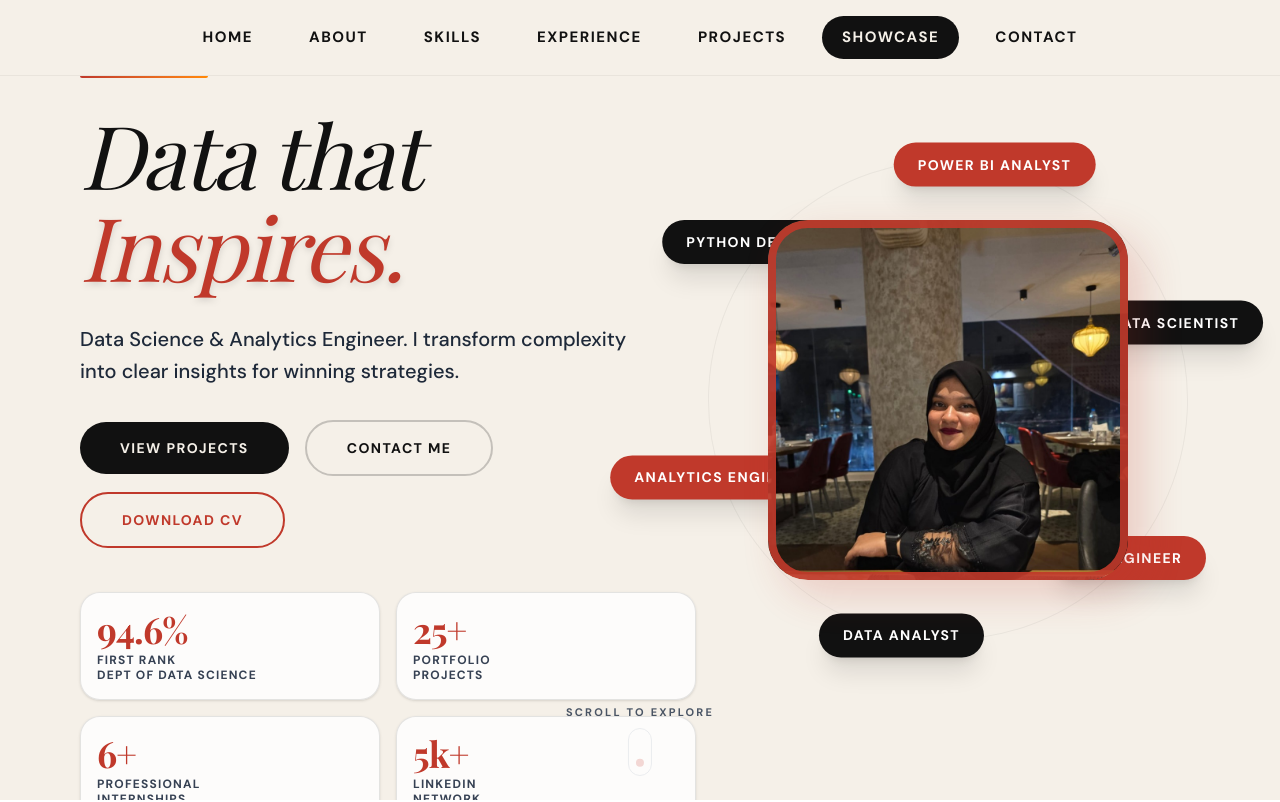
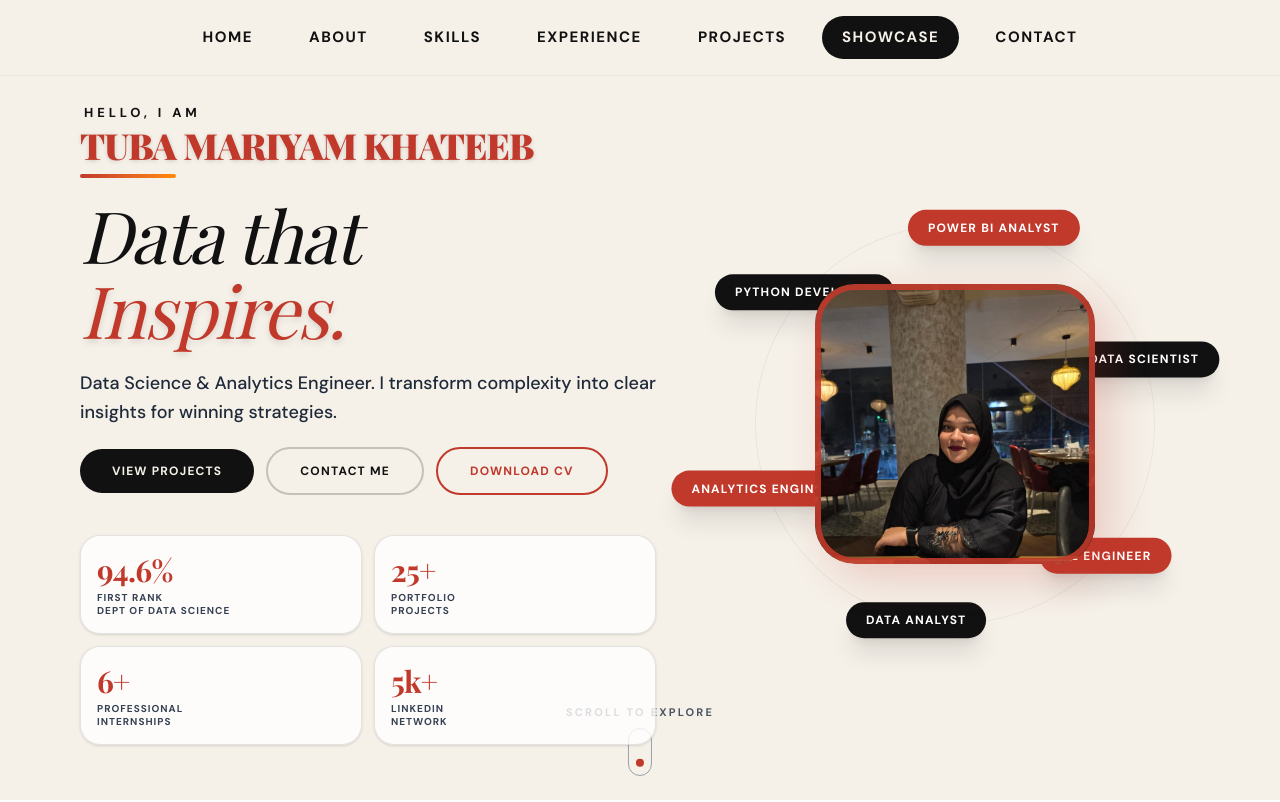
Before and after one commit to khateebtuba04/portfolio-2026, a Next.js app: page / in a window 1280 px wide. Shown: the top 802 px of the page. Built offline with nearby package versions, Linux system fonts and the light colour scheme.

Commit message:
Fix hero section vertical chopping on short laptops

```diff
--- a/src/components/Hero.tsx
+++ b/src/components/Hero.tsx
@@ -63,25 +63,25 @@ export default function Hero() {
   return (
     <section
       id="home"
-      className="relative w-full min-h-screen lg:h-screen overflow-hidden bg-[#f5f0e8] box-border px-5 sm:px-8 lg:px-[80px] flex items-center"
+      className="relative w-full min-h-screen bg-[#f5f0e8] box-border px-5 sm:px-8 lg:px-[80px] flex items-center overflow-hidden"
     >
-      <div className="w-full max-w-[1500px] mx-auto grid grid-cols-1 lg:grid-cols-[55fr_45fr] items-center pt-28 pb-16 lg:py-0 gap-16 lg:gap-0">
+      <div className="w-full max-w-[1500px] mx-auto grid grid-cols-1 lg:grid-cols-[55fr_45fr] items-center pt-32 pb-16 lg:pt-24 lg:pb-12 gap-12 lg:gap-8">
 
         {/* Left Column: Text & Stats */}
-        <div className="w-full flex flex-col justify-center gap-4 xl:gap-5 relative z-10">
+        <div className="w-full flex flex-col justify-center gap-3 lg:gap-4 relative z-10">
 
           {/* Beautiful Premium Name Animation */}
-          <div className="self-start flex flex-col mb-1 xl:mb-2 mt-4 lg:mt-0">
+          <div className="self-start flex flex-col mb-1">
             <motion.div
               initial={{ opacity: 0, y: 20 }}
               animate={{ opacity: 1, y: 0 }}
               transition={{ duration: 1, ease: "easeOut" }}
               className="flex flex-col"
             >
-              <span className="text-[11px] md:text-[14px] uppercase tracking-[0.3em] text-ink-black font-bold mb-2 ml-1">
+              <span className="text-[11px] md:text-[13px] uppercase tracking-[0.3em] text-ink-black font-bold mb-1 ml-1">
                 Hello, I am
               </span>
-              <h2 className="text-2xl sm:text-4xl md:text-5xl lg:text-4xl xl:text-5xl 2xl:text-[3.5rem] leading-[1.1] font-extrabold text-tomato-jam tracking-tight uppercase drop-shadow-sm">
+              <h2 className="text-2xl sm:text-4xl lg:text-3xl xl:text-4xl 2xl:text-[3rem] leading-[1.1] font-extrabold text-tomato-jam tracking-tight uppercase drop-shadow-sm">
                 Tuba Mariyam Khateeb
               </h2>
             </motion.div>
@@ -91,16 +91,16 @@ export default function Hero() {
               initial={{ scaleX: 0, opacity: 0 }}
               animate={{ scaleX: 1, opacity: 1 }}
               transition={{ delay: 0.4, duration: 1.5, ease: "easeInOut" }}
-              className="h-[4px] bg-gradient-to-r from-tomato-jam to-orange-400 w-24 sm:w-32 origin-left mt-3 xl:mt-4 rounded-full"
+              className="h-[4px] bg-gradient-to-r from-tomato-jam to-orange-400 w-24 origin-left mt-2 rounded-full"
             />
           </div>
 
-          <div className="flex flex-col mt-1">
+          <div className="flex flex-col">
             <motion.h1
               initial={{ opacity: 0, y: 20 }}
               animate={{ opacity: 1, y: 0 }}
               transition={{ delay: 0.1 }}
-              className="text-5xl sm:text-6xl md:text-[5.5rem] lg:text-6xl xl:text-[5.5rem] 2xl:text-[7.5rem] font-shrikhand text-[#111111] leading-[1] tracking-tight italic"
+              className="text-5xl sm:text-6xl lg:text-6xl xl:text-[4.5rem] 2xl:text-[6.5rem] font-shrikhand text-[#111111] leading-[1] tracking-tight italic"
             >
               Data that
             </motion.h1>
@@ -109,7 +109,7 @@ export default function Hero() {
               initial={{ opacity: 0, y: 20 }}
               animate={{ opacity: 1, y: 0 }}
               transition={{ delay: 0.2 }}
-              className="text-5xl sm:text-6xl md:text-[5.5rem] lg:text-6xl xl:text-[5.5rem] 2xl:text-[7.5rem] font-shrikhand text-[#c0392b] leading-[1.1] italic tracking-tight drop-shadow-md"
+              className="text-5xl sm:text-6xl lg:text-6xl xl:text-[4.5rem] 2xl:text-[6.5rem] font-shrikhand text-[#c0392b] leading-[1.1] italic tracking-tight drop-shadow-md"
             >
               Inspires.
             </motion.h1>
@@ -119,7 +119,7 @@ export default function Hero() {
             initial={{ opacity: 0, y: 20 }}
             animate={{ opacity: 1, y: 0 }}
             transition={{ delay: 0.3 }}
-            className="text-sm sm:text-base lg:text-sm xl:text-xl text-gray-800 max-w-xl font-medium leading-relaxed mt-2"
+            className="text-sm sm:text-base lg:text-sm xl:text-lg text-gray-800 max-w-xl font-medium leading-relaxed mt-1"
           >
             Data Science & Analytics Engineer. I transform complexity into clear insights for winning strategies.
           </motion.p>
@@ -128,15 +128,15 @@ export default function Hero() {
             initial={{ opacity: 0, y: 20 }}
             animate={{ opacity: 1, y: 0 }}
             transition={{ delay: 0.4 }}
-            className="flex flex-wrap items-center gap-2 xl:gap-4 mt-2 xl:mt-3"
+            className="flex flex-wrap items-center gap-2 xl:gap-3 mt-1"
           >
-            <a href="#projects" className="px-5 py-3 sm:px-8 sm:py-4 lg:px-6 lg:py-3 xl:px-10 xl:py-4 bg-[#111111] text-[#f5f0e8] rounded-full text-[11px] sm:text-[13px] lg:text-[11px] xl:text-sm font-bold tracking-widest uppercase transition-transform hover:-translate-y-1 hover:shadow-lg text-center flex-1 sm:flex-none">
+            <a href="#projects" className="px-5 py-3 xl:px-8 xl:py-3.5 bg-[#111111] text-[#f5f0e8] rounded-full text-[11px] xl:text-xs font-bold tracking-widest uppercase transition-transform hover:-translate-y-1 hover:shadow-lg text-center flex-1 sm:flex-none">
               View Projects
             </a>
-            <a href="#contact" className="px-5 py-3 sm:px-8 sm:py-4 lg:px-6 lg:py-3 xl:px-10 xl:py-4 border-2 border-black/20 bg-transparent text-[#111111] rounded-full text-[11px] sm:text-[13px] lg:text-[11px] xl:text-sm font-bold tracking-widest uppercase transition-all hover:bg-white hover:border-transparent hover:shadow-md text-center flex-1 sm:flex-none">
+            <a href="#contact" className="px-5 py-3 xl:px-8 xl:py-3.5 border-2 border-black/20 bg-transparent text-[#111111] rounded-full text-[11px] xl:text-xs font-bold tracking-widest uppercase transition-all hover:bg-white hover:border-transparent hover:shadow-md text-center flex-1 sm:flex-none">
               Contact Me
             </a>
-            <a href="/Data_Science_Resume.pdf" download="Tuba_Mariyam_Khateeb_CV.pdf" className="px-5 py-3 sm:px-8 sm:py-4 lg:px-6 lg:py-3 xl:px-10 xl:py-4 border-2 border-tomato-jam text-tomato-jam rounded-full text-[11px] sm:text-[13px] lg:text-[11px] xl:text-sm font-bold tracking-widest uppercase transition-all hover:bg-tomato-jam hover:text-white hover:shadow-md text-center w-full sm:w-auto mt-2 sm:mt-0 lg:mt-0">
+            <a href="/Data_Science_Resume.pdf" download="Tuba_Mariyam_Khateeb_CV.pdf" className="px-5 py-3 xl:px-8 xl:py-3.5 border-2 border-tomato-jam text-tomato-jam rounded-full text-[11px] xl:text-xs font-bold tracking-widest uppercase transition-all hover:bg-tomato-jam hover:text-white hover:shadow-md text-center w-full sm:w-auto mt-2 sm:mt-0">
               Download CV
             </a>
           </motion.div>
@@ -146,34 +146,34 @@ export default function Hero() {
             initial={{ opacity: 0, y: 20 }}
             animate={{ opacity: 1, y: 0 }}
             transition={{ delay: 0.5 }}
-            className="grid grid-cols-2 gap-3 xl:gap-4 mt-6 max-w-2xl"
+            className="grid grid-cols-2 gap-2 xl:gap-3 mt-4 lg:mt-6 max-w-xl"
           >
-            <div className="p-4 bg-white/80 border border-black/10 rounded-[20px] shadow-sm transition-all duration-300 hover:-translate-y-1 hover:border-tomato-jam/50">
-              <div className="font-shrikhand text-[#c0392b] text-2xl lg:text-3xl xl:text-4xl font-bold tracking-tight mb-1">
+            <div className="p-3 xl:p-4 bg-white/80 border border-black/10 rounded-[16px] xl:rounded-[20px] shadow-sm transition-all duration-300 hover:-translate-y-1 hover:border-tomato-jam/50">
+              <div className="font-shrikhand text-[#c0392b] text-2xl xl:text-3xl font-bold tracking-tight mb-1">
                 <CountUp end={94.6} isFloat={true} suffix="%" />
               </div>
-              <div className="text-gray-700 text-[9px] lg:text-[10px] xl:text-xs tracking-[0.1em] font-bold uppercase leading-tight">First Rank <br/> Dept of Data Science</div>
+              <div className="text-gray-700 text-[9px] xl:text-[10px] tracking-[0.1em] font-bold uppercase leading-tight">First Rank <br/> Dept of Data Science</div>
             </div>
 
-            <div className="p-4 bg-white/80 border border-black/10 rounded-[20px] shadow-sm transition-all duration-300 hover:-translate-y-1 hover:border-tomato-jam/50">
-              <div className="font-shrikhand text-[#c0392b] text-2xl lg:text-3xl xl:text-4xl font-bold tracking-tight mb-1">
+            <div className="p-3 xl:p-4 bg-white/80 border border-black/10 rounded-[16px] xl:rounded-[20px] shadow-sm transition-all duration-300 hover:-translate-y-1 hover:border-tomato-jam/50">
+              <div className="font-shrikhand text-[#c0392b] text-2xl xl:text-3xl font-bold tracking-tight mb-1">
                 <CountUp end={25} suffix="+" />
               </div>
-              <div className="text-gray-700 text-[9px] lg:text-[10px] xl:text-xs tracking-[0.1em] font-bold uppercase leading-tight">Portfolio <br/> Projects</div>
+              <div className="text-gray-700 text-[9px] xl:text-[10px] tracking-[0.1em] font-bold uppercase leading-tight">Portfolio <br/> Projects</div>
             </div>
 
-            <div className="p-4 bg-white/80 border border-black/10 rounded-[20px] shadow-sm transition-all duration-300 hover:-translate-y-1 hover:border-tomato-jam/50">
-              <div className="font-shrikhand text-[#c0392b] text-2xl lg:text-3xl xl:text-4xl font-bold tracking-tight mb-1">
+            <div className="p-3 xl:p-4 bg-white/80 border border-black/10 rounded-[16px] xl:rounded-[20px] shadow-sm transition-all duration-300 hover:-translate-y-1 hover:border-tomato-jam/50">
+              <div className="font-shrikhand text-[#c0392b] text-2xl xl:text-3xl font-bold tracking-tight mb-1">
                 <CountUp end={6} suffix="+" />
               </div>
-              <div className="text-gray-700 text-[9px] lg:text-[10px] xl:text-xs tracking-[0.1em] font-bold uppercase leading-tight">Professional <br/> Internships</div>
+              <div className="text-gray-700 text-[9px] xl:text-[10px] tracking-[0.1em] font-bold uppercase leading-tight">Professional <br/> Internships</div>
             </div>
 
-            <div className="p-4 bg-white/80 border border-black/10 rounded-[20px] shadow-sm transition-all duration-300 hover:-translate-y-1 hover:border-tomato-jam/50">
-              <div className="font-shrikhand text-[#c0392b] text-2xl lg:text-3xl xl:text-4xl font-bold tracking-tight mb-1">
+            <div className="p-3 xl:p-4 bg-white/80 border border-black/10 rounded-[16px] xl:rounded-[20px] shadow-sm transition-all duration-300 hover:-translate-y-1 hover:border-tomato-jam/50">
+              <div className="font-shrikhand text-[#c0392b] text-2xl xl:text-3xl font-bold tracking-tight mb-1">
                 <CountUp end={5} suffix="k+" />
               </div>
-              <div className="text-gray-700 text-[9px] lg:text-[10px] xl:text-xs tracking-[0.1em] font-bold uppercase leading-tight">LinkedIn <br/> Network</div>
+              <div className="text-gray-700 text-[9px] xl:text-[10px] tracking-[0.1em] font-bold uppercase leading-tight">LinkedIn <br/> Network</div>
             </div>
           </motion.div>
 
@@ -182,7 +182,7 @@ export default function Hero() {
         {/* Right Column: Photo & Orbiting Badges */}
         <div className="w-full flex items-center justify-center relative z-0 pb-16 lg:pb-0">
 
-          <div className="relative flex items-center justify-center w-[300px] h-[300px] sm:w-[450px] sm:h-[450px] lg:w-[350px] lg:h-[350px] xl:w-[480px] xl:h-[480px] 2xl:w-[600px] 2xl:h-[600px]">
+          <div className="relative flex items-center justify-center w-[280px] h-[280px] sm:w-[400px] sm:h-[400px] lg:w-[350px] lg:h-[350px] xl:w-[400px] xl:h-[400px] 2xl:w-[500px] 2xl:h-[500px]">
 
             {/* Orbiting Badges Container */}
             <motion.div
@@ -198,12 +198,12 @@ export default function Hero() {
                     className="absolute top-1/2 left-1/2 w-0 h-0"
                     style={{ transform: `rotate(${angle}deg)` }}
                   >
-                    <div className="absolute top-0 left-0 -translate-y-[150px] sm:-translate-y-[225px] lg:-translate-y-[175px] xl:-translate-y-[240px] 2xl:-translate-y-[300px]">
+                    <div className="absolute top-0 left-0 -translate-y-[140px] sm:-translate-y-[200px] lg:-translate-y-[175px] xl:-translate-y-[200px] 2xl:-translate-y-[250px]">
                       <motion.div
                         initial={{ rotate: -angle }}
                         animate={{ rotate: -360 - angle }}
                         transition={{ repeat: Infinity, duration: 35, ease: "linear" }}
-                        className={`absolute -translate-x-1/2 -translate-y-1/2 ${i % 2 === 0 ? 'bg-[#111111]' : 'bg-[#c0392b]'} text-white px-3 py-1.5 sm:px-7 sm:py-4 lg:px-4 lg:py-2 xl:px-6 xl:py-3 rounded-full shadow-xl text-[9px] sm:text-sm lg:text-[10px] xl:text-sm font-bold tracking-widest uppercase whitespace-nowrap`}
+                        className={`absolute -translate-x-1/2 -translate-y-1/2 ${i % 2 === 0 ? 'bg-[#111111]' : 'bg-[#c0392b]'} text-white px-3 py-1.5 sm:px-6 sm:py-3 lg:px-4 lg:py-2 xl:px-5 xl:py-2.5 rounded-full shadow-xl text-[9px] sm:text-xs lg:text-[10px] xl:text-xs font-bold tracking-widest uppercase whitespace-nowrap`}
                       >
                         {text}
                       </motion.div>
@@ -218,9 +218,9 @@ export default function Hero() {
               initial={{ opacity: 0, scale: 0.95 }}
               animate={{ opacity: 1, scale: 1 }}
               transition={{ delay: 0.4, duration: 0.6 }}
-              className="relative w-[220px] h-[220px] sm:w-[320px] sm:h-[320px] lg:w-[240px] lg:h-[240px] xl:w-[360px] xl:h-[360px] 2xl:w-[460px] 2xl:h-[460px] rounded-[40px] 2xl:rounded-[56px] overflow-hidden shadow-[15px_15px_40px_rgba(192,57,43,0.2)] group z-10"
+              className="relative w-[200px] h-[200px] sm:w-[280px] sm:h-[280px] lg:w-[240px] lg:h-[240px] xl:w-[280px] xl:h-[280px] 2xl:w-[380px] 2xl:h-[380px] rounded-[40px] 2xl:rounded-[48px] overflow-hidden shadow-[15px_15px_40px_rgba(192,57,43,0.2)] group z-10"
             >
-              <div className="absolute inset-0 border-4 lg:border-[8px] 2xl:border-[10px] border-[#c0392b] transition-colors duration-500 rounded-[40px] 2xl:rounded-[56px] z-20 pointer-events-none opacity-90 group-hover:opacity-100 group-hover:border-[#111111]"></div>
+              <div className="absolute inset-0 border-4 lg:border-[6px] 2xl:border-[8px] border-[#c0392b] transition-colors duration-500 rounded-[40px] 2xl:rounded-[48px] z-20 pointer-events-none opacity-90 group-hover:opacity-100 group-hover:border-[#111111]"></div>
               <Image
                 src="/profile.jpg"
                 alt="Tuba Mariyam Khateeb"
```
